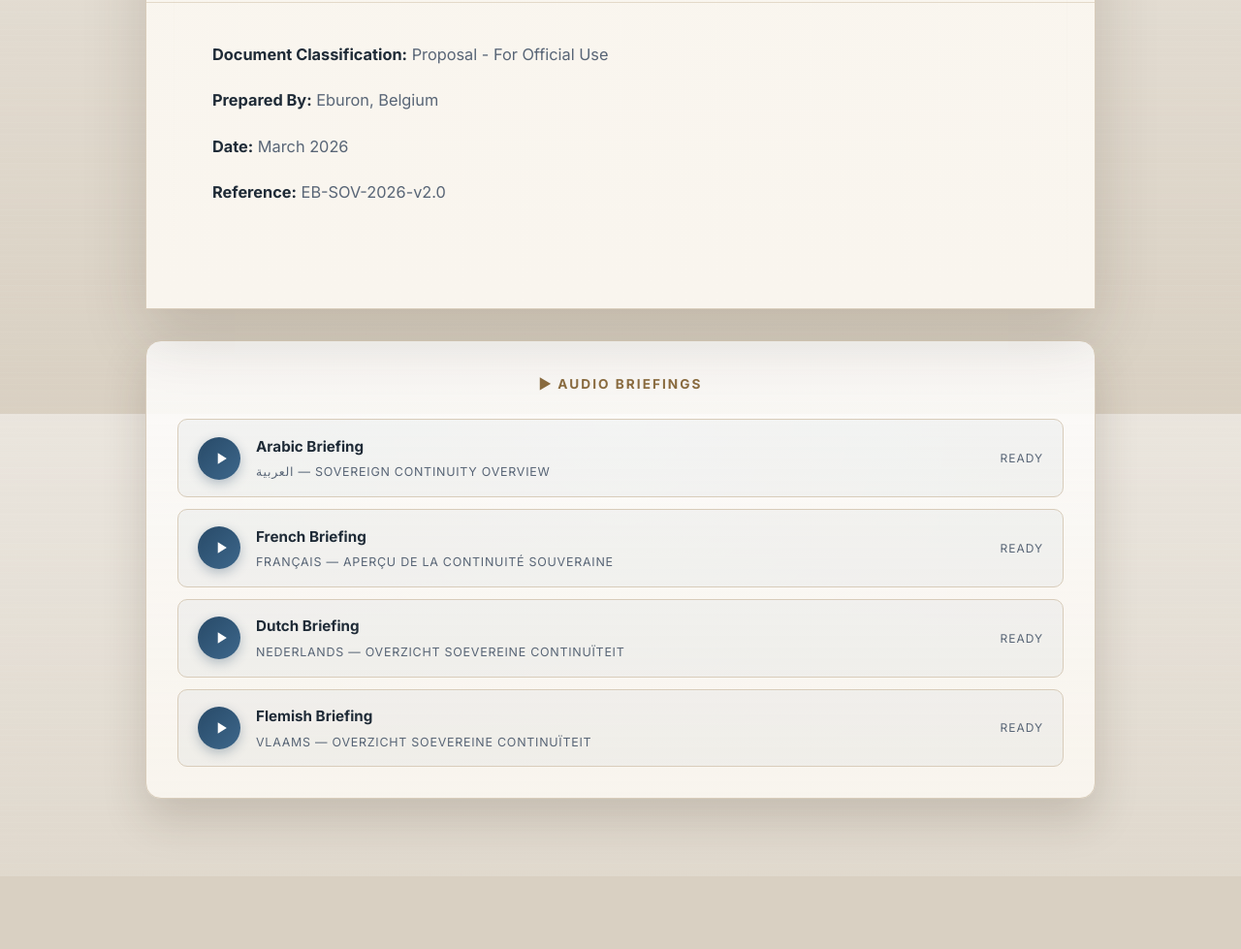
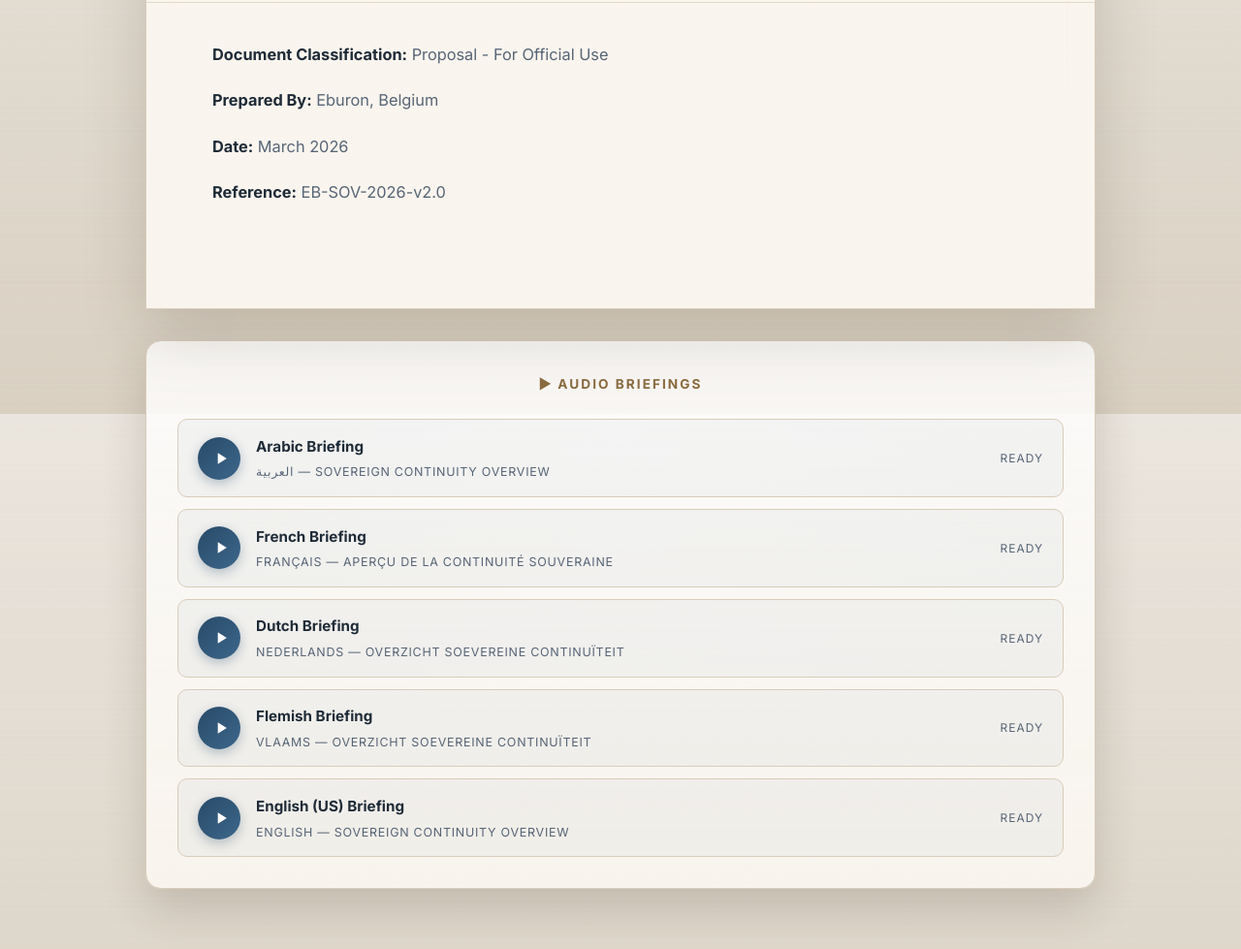
Before and after one commit to eburondeveloperph-gif/whitepaper, a plain HTML site: page index.html in a window 1280 px wide. Shown: the part 6773-7752 px from the top of the page at 97% size. Before the commit the page ends 7677 px from the top, so only its background shows below. Drawn offline with Linux system fonts and the light colour scheme.

Commit message:
Add English (US) audio briefing track

```diff
--- a/index.html
+++ b/index.html
@@ -835,6 +835,18 @@
                     <div class="track-status" id="status-flemish">Ready</div>
                     <div class="track-progress"><div class="track-progress-fill" id="progress-flemish"></div></div>
                 </div>
+                <div class="audio-track" id="track-eng-us">
+                    <button class="track-play-btn" onclick="toggleTrack('eng-us')" title="Play English (US) briefing">
+                        <svg class="icon-play" viewBox="0 0 24 24"><path d="M8 5v14l11-7z"/></svg>
+                        <svg class="icon-stop" viewBox="0 0 24 24"><path d="M6 6h12v12H6z"/></svg>
+                    </button>
+                    <div class="track-info">
+                        <div class="track-title">English (US) Briefing</div>
+                        <div class="track-lang">English — Sovereign Continuity Overview</div>
+                    </div>
+                    <div class="track-status" id="status-eng-us">Ready</div>
+                    <div class="track-progress"><div class="track-progress-fill" id="progress-eng-us"></div></div>
+                </div>
             </div>
         </div>
 
```
Also changed, not shown: 1 other file.
